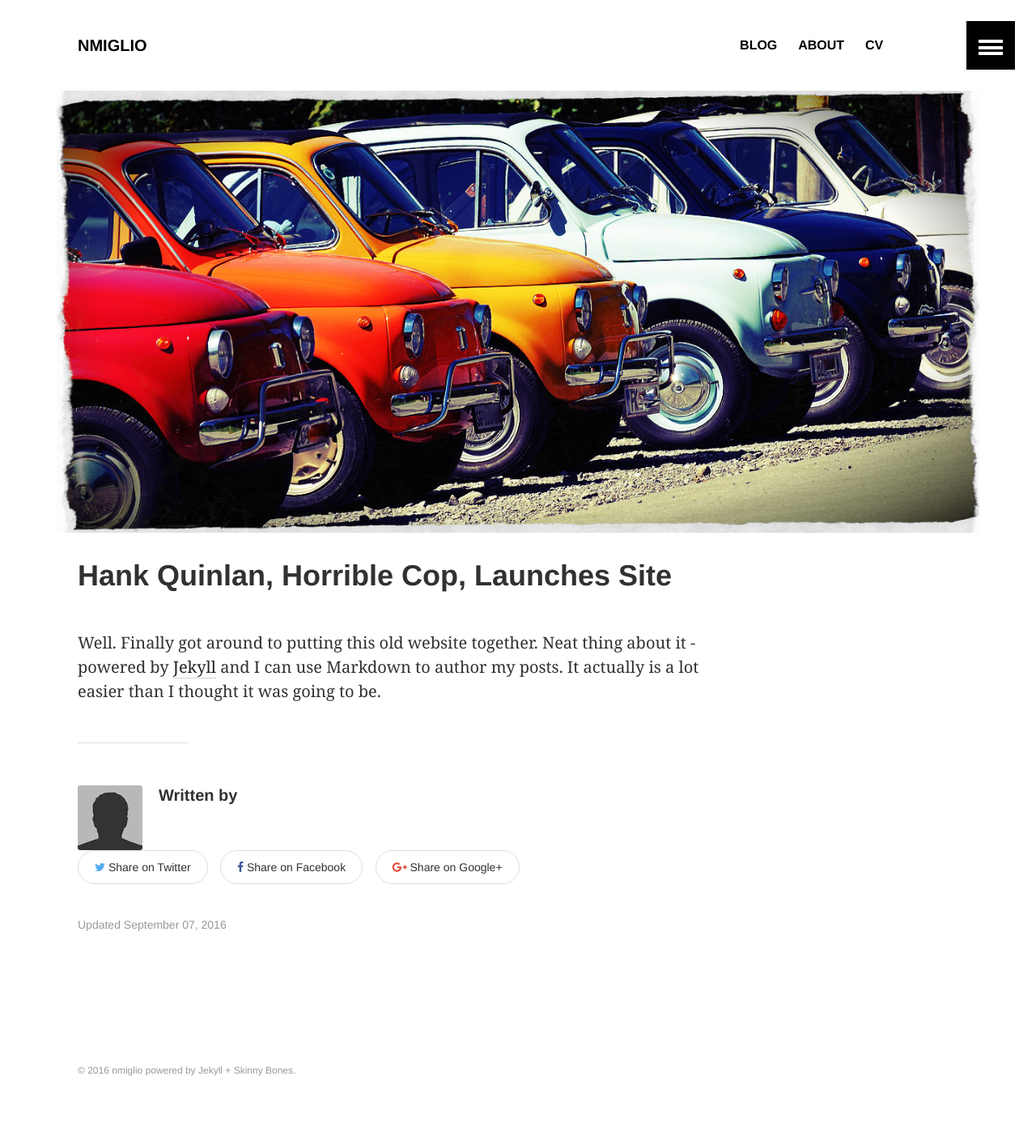
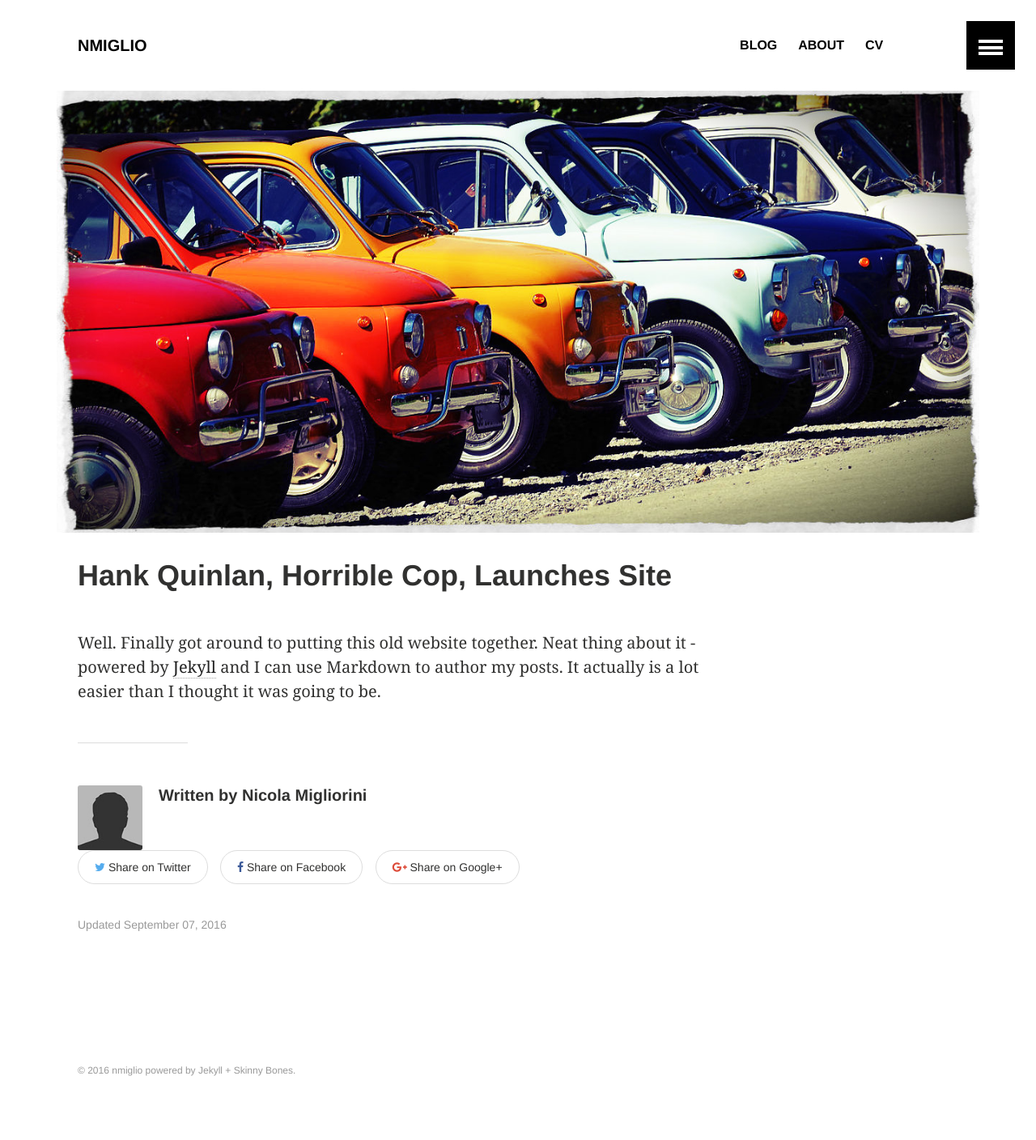
Before and after one commit to nmiglio/nmiglio.github.io, a Jekyll site: the page built from _posts/2016-09-07-this-is my-first-post.md, in a window 1280 px wide. Shown: the whole page at 81% size. Built offline with Jekyll 4.4.1, drawn with Linux system fonts in a browser that asks for light colours.

Commit message:
Update _config.yml

```diff
--- a/_config.yml
+++ b/_config.yml
@@ -5,12 +5,14 @@
 logo: smile120x120.gif # 120x120 px default image used for Twitter summary card
 teaser: matrixwall.jpg # 400x250 px default teaser image used in image archive grid
 locale: en
-# url: https://nmiglio.github.io
+
+url: https://nmiglio.github.io # Used to generate absolute URLs. DO NOT use trailing / !
+# url: http://localhost:4000 # Use for local development
+
 feed:
   path: atom.xml
 
 # Jekyll configuration
-
 sass:
   sass_dir: _sass
   style: compressed
@@ -26,9 +28,9 @@
 
 # Site owner
 owner:
-  name:
+  name: Nicola Migliorini
   email:
-  twitter:
+  twitter: NicMigliorini
   google:
     ad-client:
     ad-slot:
```
